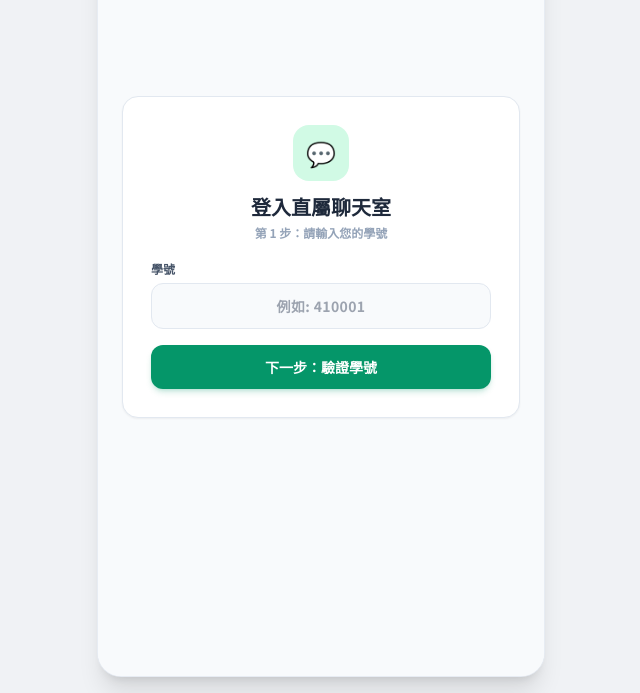
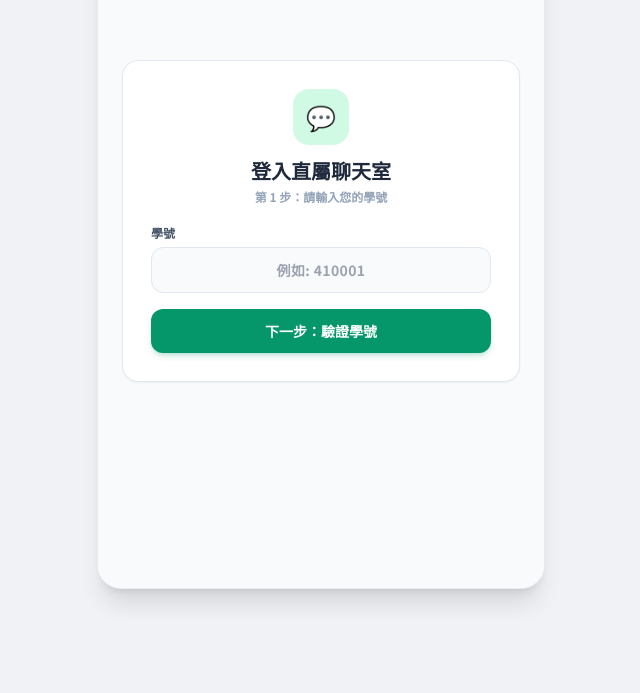
Before and after one commit to Shin-She-High-School/Shin-She-High-School.github.io, a plain HTML site: page loveenglish/chat/index.html in a window 1280 px wide. Shown: the part 179-872 px from the top of the page, without its empty margins (319-959 px from the left). After the commit the page ends 800 px from the top, so only its background shows below. Drawn offline with nearby package versions, Linux system fonts and the light colour scheme.

Commit message:
Update index.html

```diff
--- a/loveenglish/chat/index.html
+++ b/loveenglish/chat/index.html
@@ -1,8 +1,8 @@
 <!DOCTYPE html>
-<html lang="zh-TW">
+<html lang="zh-TW" class="h-full">
 <head>
     <meta charset="UTF-8">
-    <meta name="viewport" content="width=device-width, initial-scale=1.0, maximum-scale=1.0, user-scalable=no">
+    <meta name="viewport" content="width=device-width, initial-scale=1.0, maximum-scale=1.0, user-scalable=no, viewport-fit=cover">
     <title>直屬聊天室</title>
     <link rel="preconnect" href="https://fonts.googleapis.com">
     <link rel="preconnect" href="https://fonts.gstatic.com" crossorigin>
@@ -10,9 +10,24 @@
     <script src="https://cdn.tailwindcss.com"></script>
     <script src="https://cdn.jsdelivr.net/npm/@supabase/supabase-js@2"></script>
     <style>
-        body {
+        :root {
+            --app-height: 100dvh;
+        }
+        html, body {
+            height: 100%;
+            height: var(--app-height);
             font-family: 'Noto Sans TC', -apple-system, BlinkMacSystemFont, "Segoe UI", Roboto, Helvetica, Arial, sans-serif;
             -webkit-tap-highlight-color: transparent;
+            overflow: hidden;
+        }
+        .chat-app-container {
+            height: 100%;
+            height: var(--app-height);
+        }
+        @media (min-width: 640px) {
+            .chat-app-container {
+                height: min(850px, 92vh);
+            }
         }
         .chat-scroll::-webkit-scrollbar {
             width: 4px;
@@ -30,14 +45,17 @@
             background: #ffffff;
             box-shadow: 0 1px 2px rgba(0, 0, 0, 0.06);
         }
+        .safe-bottom {
+            padding-bottom: max(0.6rem, env(safe-area-inset-bottom));
+        }
     </style>
 </head>
-<body class="bg-[#f0f2f5] text-slate-900 min-h-screen flex items-center justify-center sm:p-4">
+<body class="bg-[#f0f2f5] text-slate-900 flex items-center justify-center sm:p-4">
 
-    <div class="w-full max-w-md bg-white sm:rounded-3xl shadow-xl h-[100dvh] sm:h-[840px] flex flex-col overflow-hidden relative border border-slate-200/80">
+    <div class="chat-app-container w-full max-w-md bg-white sm:rounded-3xl shadow-xl flex flex-col overflow-hidden relative border-0 sm:border border-slate-200/80">
 
-        <div id="loginSection" class="flex-1 flex flex-col justify-center px-6 py-8 bg-slate-50">
-            <div class="bg-white p-7 rounded-2xl border border-slate-200 shadow-sm space-y-5">
+        <div id="loginSection" class="flex-1 flex flex-col justify-center px-6 py-8 bg-slate-50 overflow-y-auto">
+            <div class="bg-white p-6 sm:p-7 rounded-2xl border border-slate-200 shadow-sm space-y-5 my-auto">
                 <div class="text-center space-y-1">
                     <div class="w-14 h-14 bg-emerald-100 text-emerald-700 rounded-2xl flex items-center justify-center text-2xl mx-auto mb-3 font-bold">
                         💬
@@ -98,9 +116,9 @@
 
             <div id="targetTabsContainer" class="hidden bg-slate-800/95 border-b border-slate-700/50 px-3 py-1.5 flex gap-2 overflow-x-auto chat-scroll shrink-0"></div>
 
-            <main id="messageList" class="flex-1 overflow-y-auto p-4 space-y-3.5 chat-scroll bg-[#f4ede4] bg-opacity-70"></main>
+            <main id="messageList" class="flex-1 overflow-y-auto p-4 space-y-3.5 chat-scroll bg-[#f4ede4] bg-opacity-70 min-h-0"></main>
 
-            <footer class="bg-white p-2.5 border-t border-slate-200/80 shrink-0">
+            <footer class="bg-white px-2.5 pt-2 safe-bottom border-t border-slate-200/80 shrink-0 z-10">
                 <form onsubmit="handleSendMessage(event)" class="flex items-center gap-2">
                     <div class="flex-1 bg-slate-100 rounded-full px-4 py-2 border border-slate-200/80 focus-within:border-emerald-500 focus-within:bg-white transition flex items-center">
                         <input type="text" id="inputMessage" placeholder="輸入訊息..." autocomplete="off" class="w-full bg-transparent text-sm text-slate-800 outline-none placeholder:text-slate-400 font-normal">
@@ -116,6 +134,27 @@
     </div>
 
     <script>
+        function updateAppHeight() {
+            const h = window.visualViewport ? window.visualViewport.height : window.innerHeight;
+            document.documentElement.style.setProperty('--app-height', `${h}px`);
+        }
+        window.addEventListener('resize', updateAppHeight);
+        if (window.visualViewport) {
+            window.visualViewport.addEventListener('resize', updateAppHeight);
+            window.visualViewport.addEventListener('scroll', updateAppHeight);
+        }
+        updateAppHeight();
+
+        const inputMsg = document.getElementById('inputMessage');
+        if (inputMsg) {
+            inputMsg.addEventListener('focus', () => {
+                setTimeout(() => {
+                    updateAppHeight();
+                    scrollToBottom();
+                }, 300);
+            });
+        }
+
         const SUPABASE_URL = "https://qpqtiavufscdfwhabnod.supabase.co";
         const SUPABASE_ANON_KEY = "sb_publishable_ehTz6hW_jpdiO7Ht3Xq-yw_UoRl7F6M";
         const client = supabase.createClient(SUPABASE_URL, SUPABASE_ANON_KEY);
@@ -352,7 +391,9 @@
 
         function scrollToBottom() {
             const listEl = document.getElementById('messageList');
-            listEl.scrollTop = listEl.scrollHeight;
+            if (listEl) {
+                listEl.scrollTop = listEl.scrollHeight;
+            }
         }
 
         async function handleSendMessage(e) {
```
